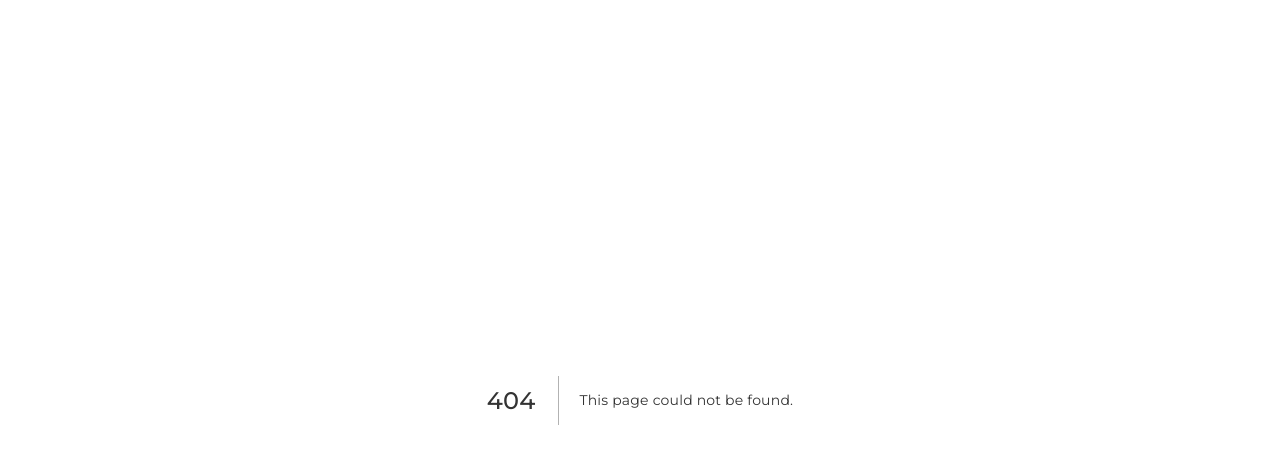
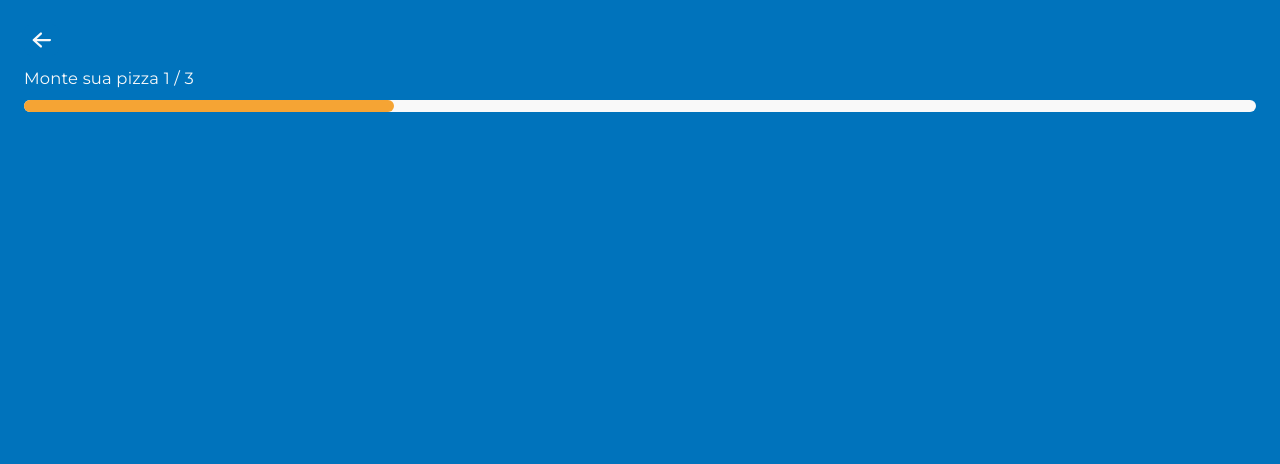
Before and after one commit to Nimbo1999/nextjs-redux-pizza, a Next.js app: page /monte-sua-pizza in a window 1280 px wide. Before the commit this address had no page. Shown: the top 464 px of the page. Built offline with nearby package versions, Linux system fonts and the light colour scheme.

Commit message:
Add the monte-sua-pizza page

```diff
--- /dev/null
+++ b/src/assets/icons/arrow.tsx
@@ -0,0 +1,14 @@
+import { IconProps } from '../icons.interface';
+
+function Arrow({ color = '#F9F9F9', width = 19, height = 16 }: IconProps) {
+    return (
+        <svg width={ width } height={ height } viewBox={ `0 0 ${width} ${height}` } fill="none" xmlns="http://www.w3.org/2000/svg">
+            <path
+                d="M19 8C19 8.29837 18.8815 8.58452 18.6705 8.79549C18.4595 9.00647 18.1734 9.125 17.875 9.125H4.69449L9.62499 13.5365C9.73609 13.6347 9.82668 13.7539 9.89154 13.8873C9.9564 14.0206 9.99426 14.1655 10.0029 14.3135C10.0116 14.4615 9.99095 14.6098 9.94211 14.7499C9.89328 14.8899 9.81724 15.0188 9.71838 15.1294C9.61952 15.2399 9.49979 15.3298 9.36606 15.3939C9.23234 15.458 9.08726 15.495 8.93918 15.5028C8.7911 15.5106 8.64294 15.4891 8.50321 15.4394C8.36348 15.3898 8.23494 15.313 8.12499 15.2135L0.999994 8.8385C0.881778 8.73297 0.78719 8.60365 0.722426 8.45902C0.657662 8.3144 0.624184 8.15772 0.624184 7.99925C0.624184 7.84078 0.657662 7.6841 0.722426 7.53947C0.78719 7.39485 0.881778 7.26553 0.999994 7.16L8.12499 0.785C8.23494 0.685499 8.36348 0.608717 8.50321 0.559069C8.64294 0.509421 8.7911 0.487887 8.93918 0.495705C9.08726 0.503524 9.23234 0.54054 9.36606 0.604626C9.49979 0.668712 9.61952 0.758603 9.71838 0.869128C9.81724 0.979653 9.89328 1.10863 9.94211 1.24865C9.99095 1.38866 10.0116 1.53695 10.0029 1.68498C9.99426 1.83302 9.9564 1.97787 9.89154 2.11122C9.82668 2.24457 9.73609 2.36378 9.62499 2.462L4.69449 6.875H17.875C18.1734 6.875 18.4595 6.99353 18.6705 7.2045C18.8815 7.41548 19 7.70163 19 8Z"
+                fill={ color }
+            />
+        </svg>
+    );
+}
+
+export default Arrow;
--- a/src/components/button/button.props.ts
+++ b/src/components/button/button.props.ts
@@ -1,7 +1,7 @@
 import { ButtonHTMLAttributes } from 'react';
 
 export type ButtonType = 'primary' | 'secondary' | 'success';
-export type ButtonVariant = 'full' | 'default';
+export type ButtonVariant = 'full' | 'default' | 'small';
 
 export interface ButtonProps extends ButtonHTMLAttributes<HTMLButtonElement> {
     btnType?: ButtonType;
--- a/src/components/button/styled.button.ts
+++ b/src/components/button/styled.button.ts
@@ -1,9 +1,14 @@
-import styled, { css, FlattenSimpleInterpolation } from 'styled-components';
+import styled, { css } from 'styled-components';
 import { ButtonContainerProps, ButtonVariant } from './button.props';
 
-function getButtonVariant(variant: ButtonVariant): FlattenSimpleInterpolation {
-    if(variant === 'full') return css`
+function getButtonVariant(variant: ButtonVariant) {
+    if (variant === 'full') return css`
         width: 100%;
+    `;
+
+    if (variant === 'small') return css`
+        padding: ${({theme}) => theme.spacing(1)} !important;
+        width: fit-content;
     `;
 
     return css`
@@ -22,7 +27,7 @@ const ButtonContainer = styled.button<ButtonContainerProps>`
     background-color: ${({theme, btnType}) => theme.pallet[btnType]};
     padding: ${({theme}) => theme.spacing(1)} ${({theme}) => theme.spacing(2)};
 
-    font-size: 1rem;
+    font-size: 1.25rem;
     color: ${({theme}) => theme.pallet.white};
     transition: opacity 200ms linear;
 
--- /dev/null
+++ b/src/components/header-navigation/index.tsx
@@ -0,0 +1,24 @@
+
+import { HeaderNavigationContainer, ProgressWrapper, Progress } from './styled.header-navigation';
+
+import Button from '../button';
+
+import Arrow from '../../assets/icons/arrow';
+
+function HeaderNavigation() {
+    return (
+        <HeaderNavigationContainer>
+            <Button variant="small" type="button">
+                <Arrow />
+            </Button>
+
+            <h3>Monte sua pizza 1 / 3</h3>
+
+            <ProgressWrapper>
+                <Progress percent={ 30 } />
+            </ProgressWrapper>
+        </HeaderNavigationContainer>
+    );
+}
+
+export default HeaderNavigation;
--- /dev/null
+++ b/src/components/header-navigation/styled.header-navigation.ts
@@ -0,0 +1,33 @@
+import styled from 'styled-components';
+import { ProgressProps } from './header-navigation.props';
+
+const HeaderNavigationContainer = styled.header`
+    display: flex;
+    flex-direction: column;
+    gap: ${({theme}) => theme.spacing(1.5)};
+
+    padding: ${({theme}) => theme.spacing(3)};
+
+    h3 {
+        color: ${({theme}) => theme.pallet.white};
+        font-weight: 400;
+    }
+`;
+
+const ProgressWrapper = styled.div`
+    width: 100%;
+    height: ${({theme}) => theme.spacing(1.5)};
+    background: ${({theme}) => theme.pallet.white};
+    border-radius: ${({theme}) => theme.spacing(1)};
+
+    overflow: hidden;
+`;
+
+const Progress = styled.div<ProgressProps>`
+    height: 100%;
+    background: ${({theme}) => theme.pallet.secondary};
+    border-radius: 0px ${({theme}) => theme.spacing(1)} ${({theme}) => theme.spacing(1)} 0px;
+    width: ${({ percent = 0 }) => `${percent}%`};
+`;
+
+export { HeaderNavigationContainer, ProgressWrapper, Progress };
--- a/src/components/home-content/index.tsx
+++ b/src/components/home-content/index.tsx
@@ -1,4 +1,5 @@
 import { useTheme } from 'styled-components';
+import { useRouter } from 'next/router';
 
 import { HomeContentContainer } from './styled.home-content';
 
@@ -10,6 +11,7 @@ import Button from '../button';
 
 function HomeContent() {
     const theme = useTheme();
+    const router = useRouter();
 
     return (
         <HomeContentContainer>
@@ -36,6 +38,8 @@ function HomeContent() {
                     color: theme.pallet.title,
                     margin: `${theme.spacing(3)} 0px`
                 }}
+                type="button"
+                onClick={() => router.push('/monte-sua-pizza') }
             >
                 Montar pizza
             </Button>
--- /dev/null
+++ b/src/pages/monte-sua-pizza/index.tsx
@@ -0,0 +1,13 @@
+import { MonteSuaPizzaContainer } from './styled.monte-sua-pizza';
+
+import HeaderNavigation from '../../components/header-navigation';
+
+function MonteSuaPizzaPage() {
+    return (
+        <MonteSuaPizzaContainer>
+            <HeaderNavigation />
+        </MonteSuaPizzaContainer>
+    );
+}
+
+export default MonteSuaPizzaPage;
--- /dev/null
+++ b/src/pages/monte-sua-pizza/styled.monte-sua-pizza.ts
@@ -0,0 +1,11 @@
+import styled from 'styled-components';
+
+const MonteSuaPizzaContainer = styled.div`
+    display: flex;
+    flex-direction: column;
+    height: 100vh;
+
+    background-color: ${({theme}) => theme.pallet.primary};
+`;
+
+export { MonteSuaPizzaContainer };
```
Also changed, not shown: src/components/header-navigation/header-navigation.props.ts (added, +7 -0 lines), src/assets/icons/arrow.svg (deleted).
